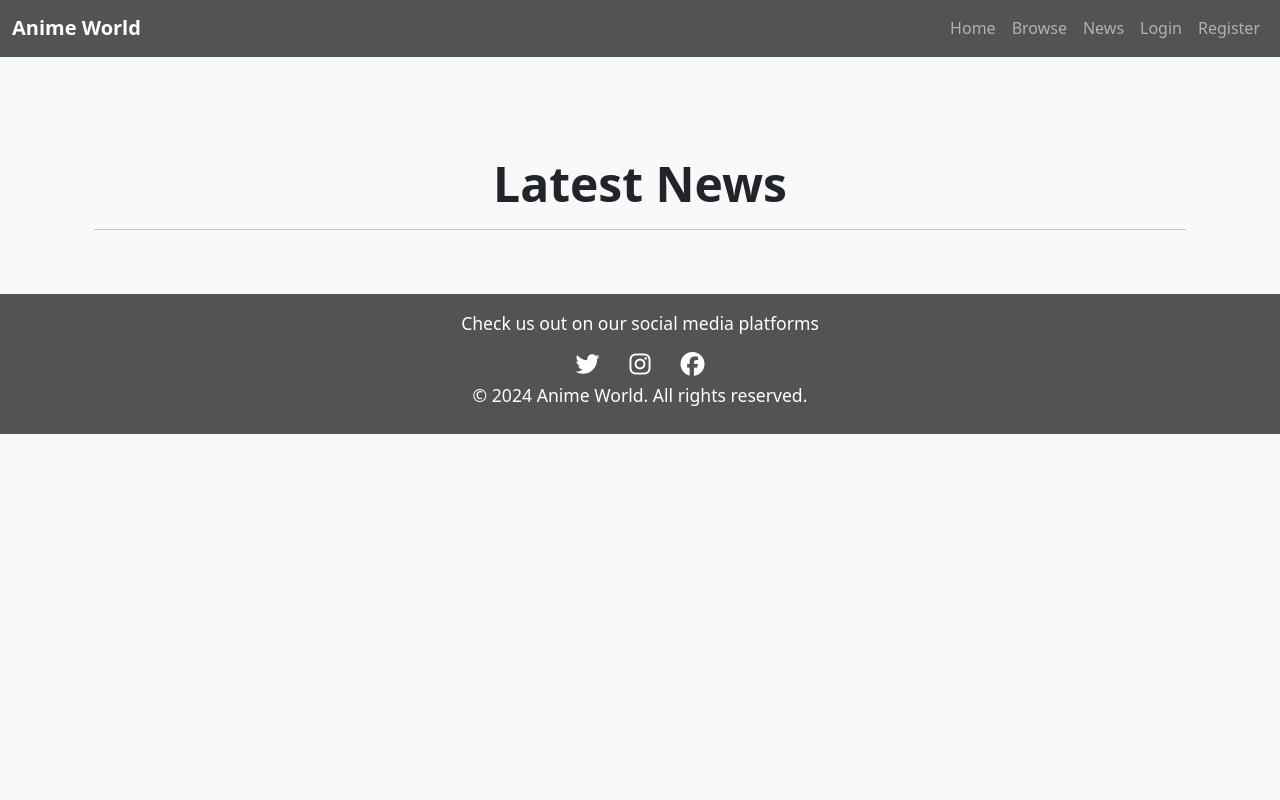
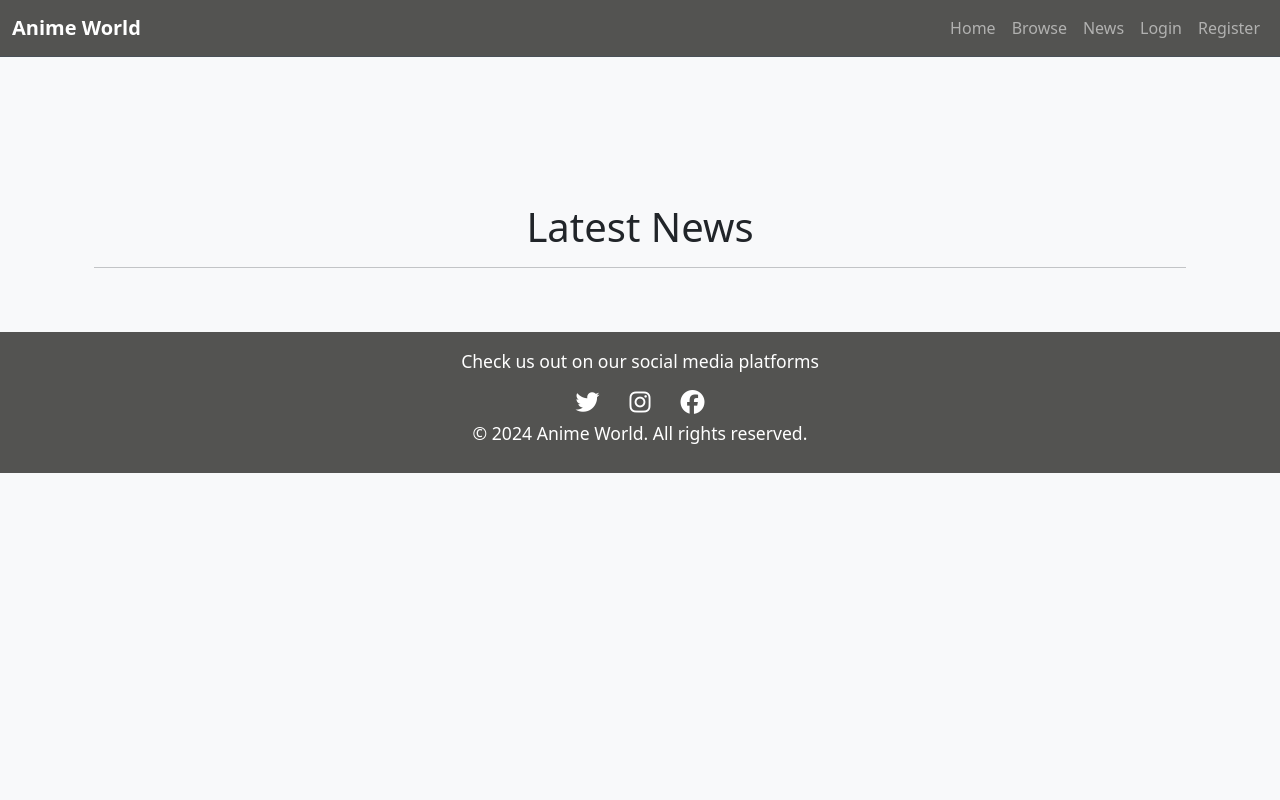
Before and after one commit to Triz22/final-project, a Django app: page /news in a window 1280 px wide. Run offline with Django 4.2, Linux system fonts and the light colour scheme; data that the repository does not hold is empty; some libraries are stand-ins or nearby versions.

Commit message:
adjust footer

```diff
--- a/static/css/style.css
+++ b/static/css/style.css
@@ -1,12 +1,17 @@
 /* General Styles */
+
+html, body {
+    height: 100%;
+}
+
 body {
+    display: flex;
+    flex-direction: column;
+    margin: 0;
     background-color: #f8f9fa;
 }
 
-h1 {
-    font-size: 3rem;
-    font-weight: bold;
-}
+
 
 /* Navbar */
 
@@ -20,19 +25,6 @@ h1 {
 .navbar-brand {
     font-weight: bold;
 }
-
-/* .navv {
-    baccolor: white !important;
-}
-
-.navbar-nav .nav-link {
-    color: white !important;
-}
-
-.navbar-nav .nav-link.active {
-    font-weight: bold;
-    color: #ffc107 !important;
-} */
 
 /* Welcome Box */
 .welcome-box {
@@ -115,9 +107,17 @@ h1 {
 
 /* Footer */
 
-.footer-cr {
+.footer {
+    margin-top: auto;
     background-color: #535351;
+    color: white;
+    text-align: center;
+    padding: 10px 0;
 }
+
+/* .footer-cr {
+    background-color: #535351;
+} */
 
 footer p {
     margin-bottom: 10px;
@@ -144,7 +144,6 @@ img {
     padding: 20px;
     border-radius: 10px;
     background-color: #ffffff;
-    height: auto;
 }
 
 form {
--- a/templates/base.html
+++ b/templates/base.html
@@ -48,7 +48,7 @@
         {% endblock %}
     </main>
 
-    <footer class="footer footer-cr text-white text-center py-3 mt-5">
+    <footer class="footer text-white text-center py-3 mt-5">
       <p>Check us out on our social media platforms</p>
       <div class="social-icons">
         <a href=""><i class="fa-brands fa-twitter"></i></a>
```
